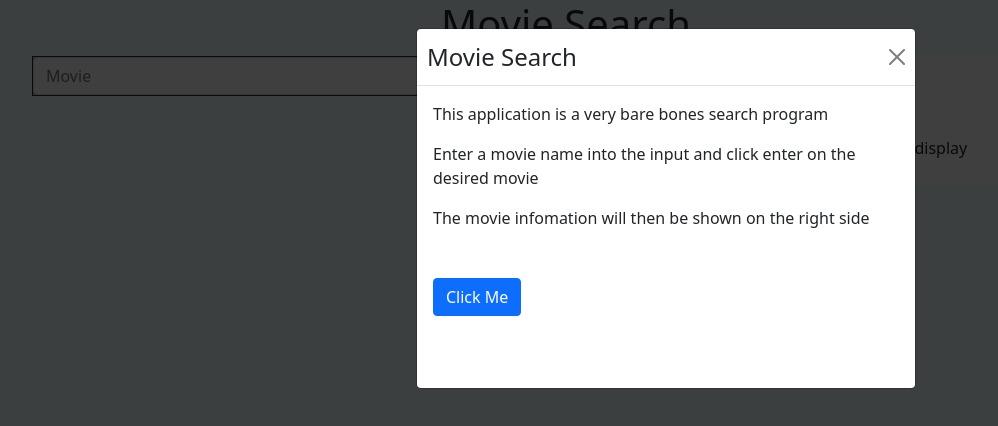
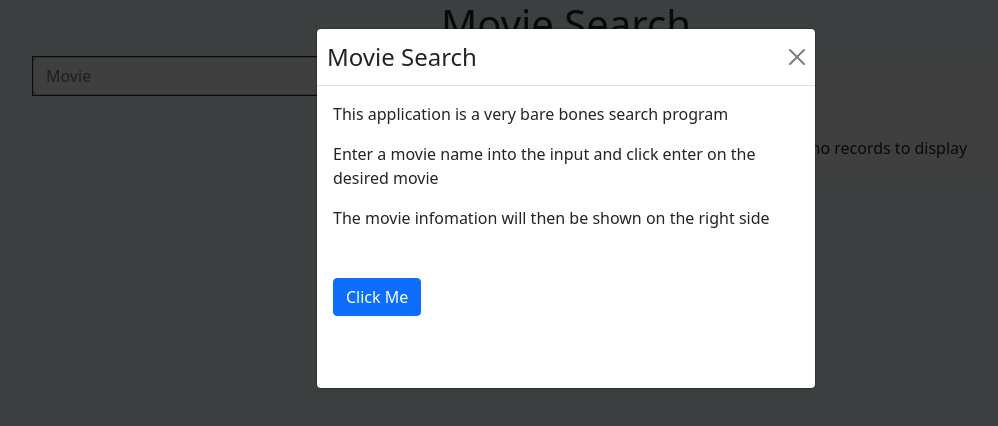
Before and after one commit to jasonz23/movie-search, a React (Create React App) app: page / in a window 1280 px wide. Shown: the top 426 px of the page, without its empty margins (74-1072 px from the left). Built offline with nearby package versions, Linux system fonts and the light colour scheme.

Commit message:
change layout

```diff
--- a/src/App.js
+++ b/src/App.js
@@ -43,10 +43,11 @@ function App() {
         <AboutModal onClose = {() => setModal(false)} show = {showModal} setDifficulty = {() => setDiff(!diff)} diff = {diff}/>
         <h1 className = "title" onClick = {changeModal}>Movie Search</h1>
 
+        <Col className = "col-xl-6 col-sm-12" >
+          <Input answer = {answer} giveAnswer = {(params) => setAnswer(params)}  />
+        </Col>
         <Col className = "col-xl-6 col-sm-12">
-          <Input answer = {answer} giveAnswer = {(params) => setAnswer(params)}  />
-        </Col >
-        <Col className = "col-xl-6 col-sm-12">
+
 
           <Result answer = {answer} />
         </Col>
--- a/src/Modal/AboutModal.js
+++ b/src/Modal/AboutModal.js
@@ -13,7 +13,7 @@ const AboutModal = (props) => {
     }
     return (
         <div>
-        <Modal show = {props.show} keyboard  = {true} className = "md-12" size = "sm">
+        <Modal show = {props.show} keyboard  = {true} fullscreen = "sm-down">
             <Modal.Header closeButton onClick = {handleClose}>
                 <Modal.Title>
                     Movie Search
```
